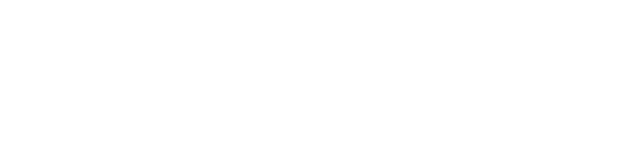
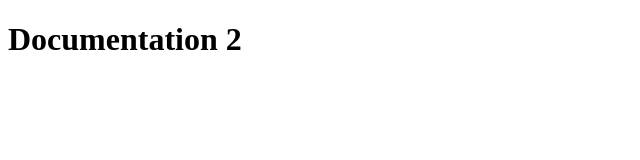
Before and after one commit to gdbarnes/github-pages-tests, a website: page docs/index2.html in a window 1280 px wide. Shown: the whole page, without its empty margins (0-640 px from the left). Drawn offline with Linux system fonts and the light colour scheme.

Commit message:
Update docs folder

```diff
--- a/docs/index2.html
+++ b/docs/index2.html
@@ -1,9 +1,11 @@
 <!DOCTYPE html>
 <html lang="en">
-    <head>
-        <meta charset="UTF-8" />
-        <meta name="viewport" content="width=device-width, initial-scale=1.0" />
-        <title>Document</title>
-    </head>
-    <body></body>
+  <head>
+    <meta charset="UTF-8" />
+    <meta name="viewport" content="width=device-width, initial-scale=1.0" />
+    <title>Documentation 2</title>
+  </head>
+  <body>
+    <h1>Documentation 2</h1>
+  </body>
 </html>
```
